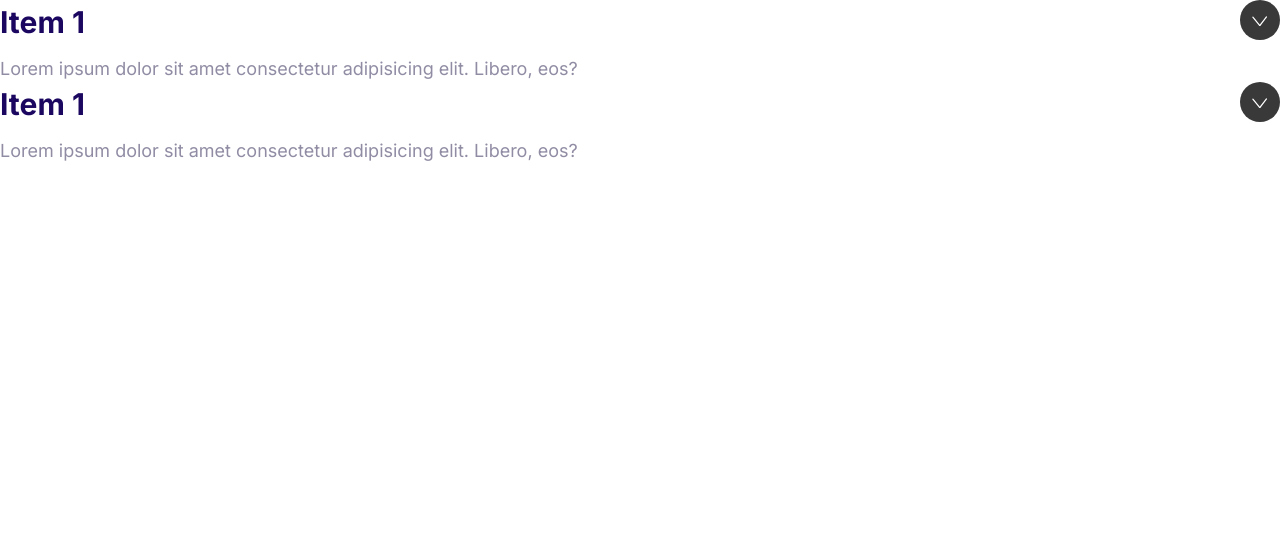
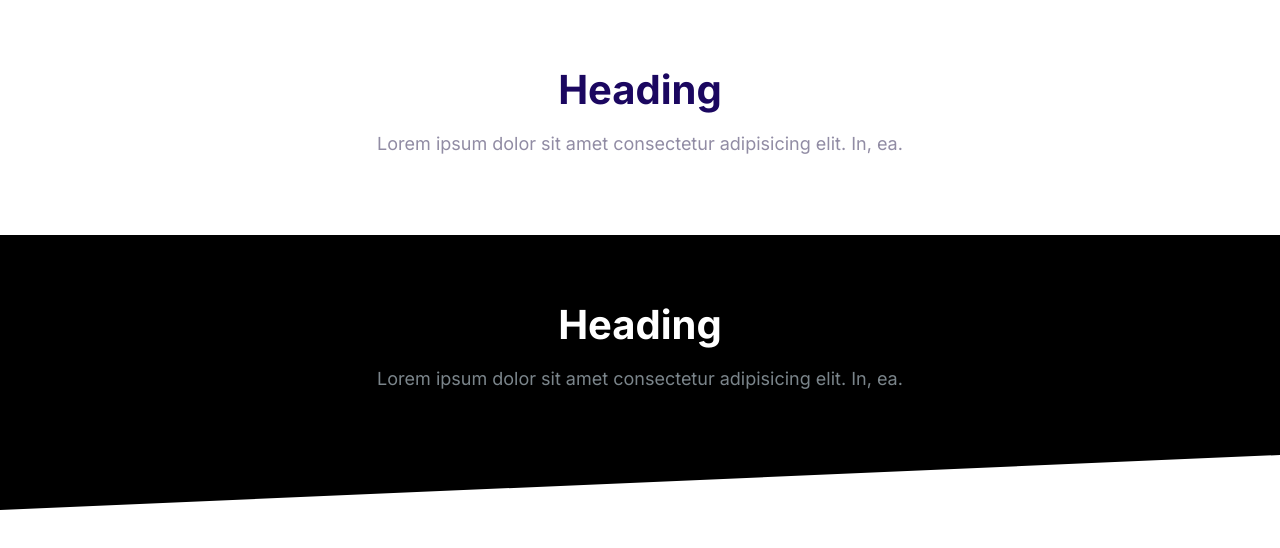
Before and after one commit to TarakaKoda/cloudbee, a plain HTML site: page index.html in a window 1280 px wide. Drawn offline with Linux system fonts and the light colour scheme.

Commit message:
Build the block components.

```diff
--- a/css/styles.css
+++ b/css/styles.css
@@ -609,3 +609,42 @@ a {
     max-height: 100vh;
     opacity: 1;
 }
+
+/* Blocks
+   ========================================================================== */
+.block {
+    --padding-vertical: 6rem;
+    padding: var(--padding-vertical) 2rem;
+}
+
+.block__header {
+    text-align: center;
+}
+
+.block__heading {
+    margin-top: 0;
+}
+
+.block--dark {
+    background: #000;
+    color: #7b858b;
+}
+
+.block--dark .block__heading {
+    color: #fff;
+}
+
+.block--skewed-right {
+    padding-bottom: calc(var(--padding-vertical) + 4rem);
+    clip-path: polygon(0% 0%, 100% 0%, 100% 100%, 0% 80%);
+}
+.block--skewed-left {
+    padding-bottom: calc(var(--padding-vertical) + 4rem);
+    clip-path: polygon(0% 0%, 100% 0%, 100% 80%, 0% 100%);
+}
+
+.container {
+    max-width: 1140px;
+    margin: 0 auto;
+
+}
--- a/index.html
+++ b/index.html
@@ -13,28 +13,18 @@
     <link rel="stylesheet" href="css/styles.css" />
   </head>
   <body>
-    <div class="collapsible collapsible--expanded">
-      <header class="collapsible__header">
-        <h2 class="collapsible__heading">Item 1</h2>
-        </svg><svg class="icon icon--white collapsible__chevron">
-          <use xlink:href="images/sprite.svg#chevron"></use>
-        </svg>
+    <section class="block container">
+      <header class="block__header">
+        <h2 class="block__heading">Heading</h2>
+        <p>Lorem ipsum dolor sit amet consectetur adipisicing elit. In, ea.</p>
       </header>
-      <div class="collapsible__content">
-        Lorem ipsum dolor sit amet consectetur adipisicing elit. Libero, eos?
-      </div>
-    </div>
-    <div class="collapsible collapsible--expanded">
-      <header class="collapsible__header">
-        <h2 class="collapsible__heading">Item 1</h2>
-        </svg><svg class="icon icon--white collapsible__chevron">
-          <use xlink:href="images/sprite.svg#chevron"></use>
-        </svg>
+    </section>
+    <section class="block block--dark block--skewed-left">
+      <header class="block__header">
+        <h2 class="block__heading">Heading</h2>
+        <p>Lorem ipsum dolor sit amet consectetur adipisicing elit. In, ea.</p>
       </header>
-      <div class="collapsible__content">
-        Lorem ipsum dolor sit amet consectetur adipisicing elit. Libero, eos?
-      </div>
-    </div>
+    </section>
     <script src="js/main.js"></script>
   </body>
 </html>
```
Also changed, not shown: components/blocks.html (added, +12 -0 lines).
